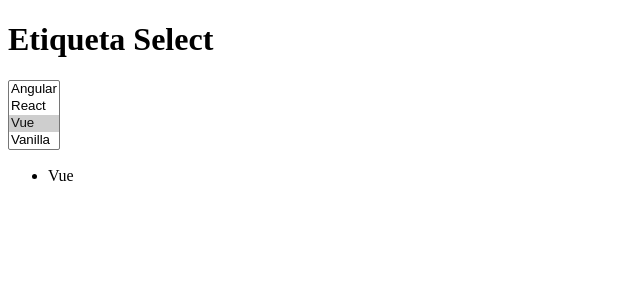
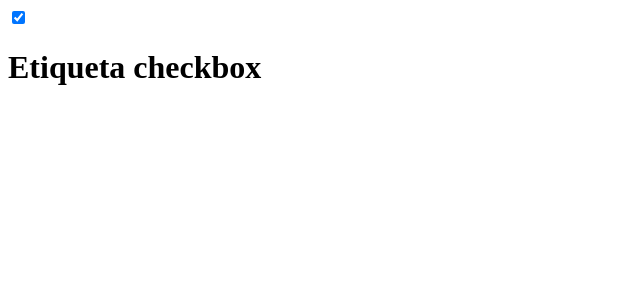
Before and after one commit to carlosmorera/CursoReact2020, a React (Create React App) app: page / in a window 1280 px wide. Shown: the top 300 px of the page, without its empty margins (0-640 px from the left). Built offline with nearby package versions, Linux system fonts and the light colour scheme.

Commit message:
Ejercicio donde se crea checkbox y segun el valor enseña un texto

```diff
--- a/src/App.js
+++ b/src/App.js
@@ -2,45 +2,33 @@
 
 class App extends Component {
     state = {
-        techs: ['Vue']
+        active: true
     }
     handleChange = (event) => {
-        const techs = Array.from(
-            event.target.selectedOptions,
-            (option) => option.value
-        )
-        console.log(techs)
+
         this.setState({
-            techs
+            active: event.target.checked
         })
     }
 
     render() {
+        const {active} = this.state
         return (
             <div>
-                <h1>
-                    Etiqueta Select
-                </h1>
+                <form>
+                    <input
+                        type="checkbox"
+                        checked={active}
+                        onChange={this.handleChange}
+                    />
+                </form>
+                {active && (
+                    <h1>
+                        Etiqueta checkbox
+                    </h1>
+                )}
 
-                <form>
-                    <select
-                        value={this.state.techs}
-                        onChange={this.handleChange}
-                        multiple
-                    >
-                        <option value="Angular">Angular</option>
-                        <option value="React">React</option>
-                        <option value="Vue">Vue</option>
-                        <option value="Vanilla">Vanilla</option>
-                    </select>
-                </form>
 
-                <ul>
-                    {this.state.techs.map(tech =>
-                        <li key={tech}>
-                            {tech}
-                        </li>)}
-                </ul>
             </div>
         )
     }
```
